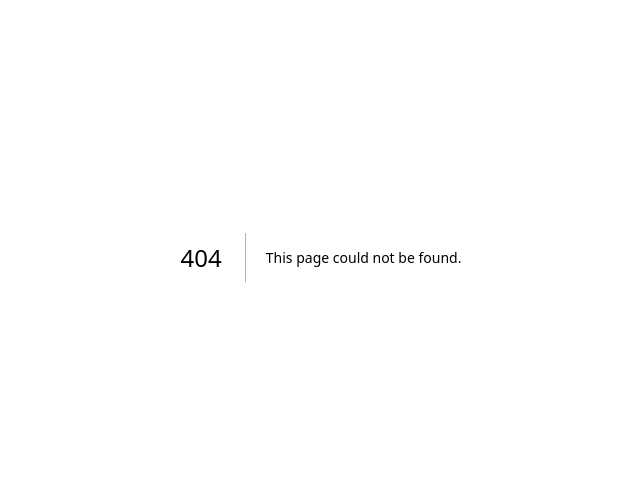
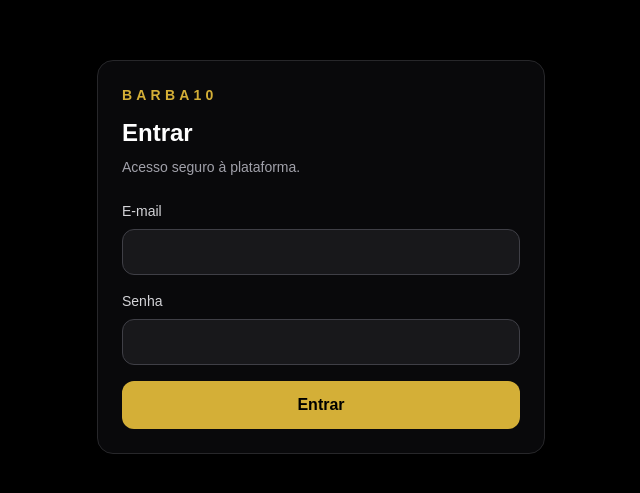
Before and after one commit to jadson007sm-dotcom/barba10, a Next.js app: page /login in a window 1280 px wide. Before the commit this address had no page. Shown: the part 143-636 px from the top of the page, without its empty margins (319-959 px from the left). Built offline with nearby package versions, Linux system fonts and the light colour scheme.

Commit message:
feat: criar login base por identidade

```diff
--- /dev/null
+++ b/app/login/page.tsx
@@ -0,0 +1,85 @@
+"use client";
+
+import { FormEvent, useState } from "react";
+import { useRouter } from "next/navigation";
+import { createClient } from "@/lib/supabase/client";
+
+export default function LoginPage() {
+  const router = useRouter();
+  const [email, setEmail] = useState("");
+  const [password, setPassword] = useState("");
+  const [error, setError] = useState<string | null>(null);
+  const [loading, setLoading] = useState(false);
+
+  async function handleSubmit(event: FormEvent<HTMLFormElement>) {
+    event.preventDefault();
+    setError(null);
+    setLoading(true);
+
+    try {
+      const supabase = createClient();
+      const { error: signInError } = await supabase.auth.signInWithPassword({
+        email: email.trim(),
+        password,
+      });
+
+      if (signInError) {
+        setError("E-mail ou senha inválidos.");
+        return;
+      }
+
+      router.replace("/");
+      router.refresh();
+    } catch {
+      setError("Não foi possível concluir o login agora.");
+    } finally {
+      setLoading(false);
+    }
+  }
+
+  return (
+    <main className="flex min-h-screen items-center justify-center bg-black px-6 text-white">
+      <section className="w-full max-w-md rounded-2xl border border-zinc-800 bg-zinc-950 p-6 shadow-2xl">
+        <p className="text-sm font-semibold uppercase tracking-[0.3em] text-[#D4AF37]">BARBA10</p>
+        <h1 className="mt-3 text-2xl font-bold">Entrar</h1>
+        <p className="mt-2 text-sm text-zinc-400">Acesso seguro à plataforma.</p>
+
+        <form onSubmit={handleSubmit} className="mt-6 space-y-4">
+          <label className="block text-sm">
+            <span className="mb-2 block text-zinc-300">E-mail</span>
+            <input
+              type="email"
+              autoComplete="email"
+              required
+              value={email}
+              onChange={(event) => setEmail(event.target.value)}
+              className="w-full rounded-xl border border-zinc-700 bg-zinc-900 px-4 py-3 outline-none focus:border-[#D4AF37]"
+            />
+          </label>
+
+          <label className="block text-sm">
+            <span className="mb-2 block text-zinc-300">Senha</span>
+            <input
+              type="password"
+              autoComplete="current-password"
+              required
+              value={password}
+              onChange={(event) => setPassword(event.target.value)}
+              className="w-full rounded-xl border border-zinc-700 bg-zinc-900 px-4 py-3 outline-none focus:border-[#D4AF37]"
+            />
+          </label>
+
+          {error ? <p className="rounded-lg border border-red-900 bg-red-950/40 px-3 py-2 text-sm text-red-300">{error}</p> : null}
+
+          <button
+            type="submit"
+            disabled={loading}
+            className="w-full rounded-xl bg-[#D4AF37] px-4 py-3 font-semibold text-black transition hover:brightness-110 disabled:cursor-not-allowed disabled:opacity-60"
+          >
+            {loading ? "Entrando..." : "Entrar"}
+          </button>
+        </form>
+      </section>
+    </main>
+  );
+}
```
